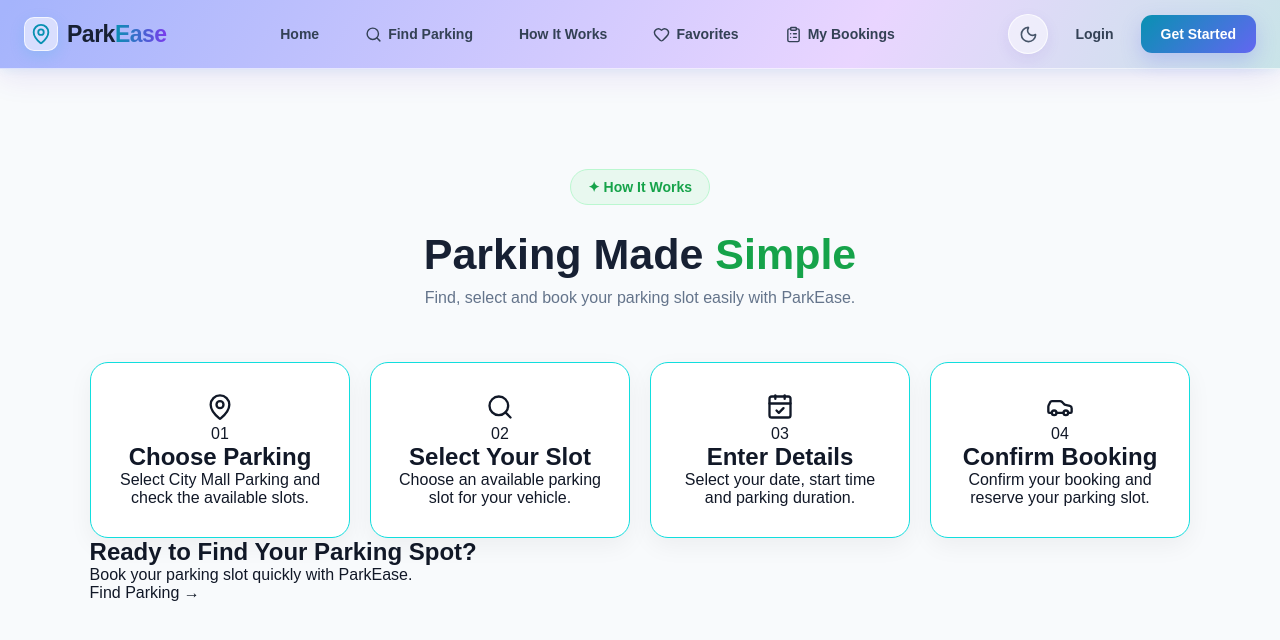
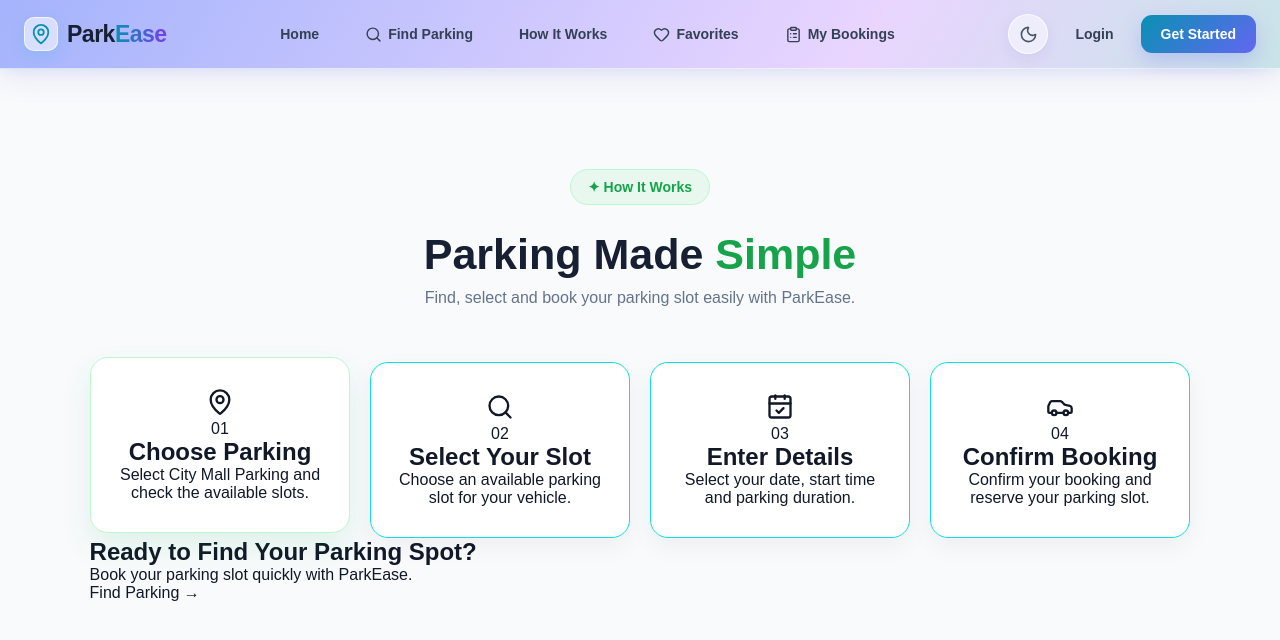
Before and after one commit to dibeyendu-dev/smart-parking-system, a React (Vite) app: page /about in a window 1280 px wide. In both pictures the pointer is over the element 220 px from the left and 450 px from the top of the page. Shown: the top 640 px of the page. Built offline with nearby package versions, Linux system fonts and the light colour scheme.

Commit message:
about css part 7 added

```diff
--- a/src/css/About.css
+++ b/src/css/About.css
@@ -52,3 +52,8 @@
     box-shadow: 0 8px 25px rgba(0, 0, 0, 0.05);
     transition: 0.3s ease;
 }
+.how-step:hover {
+    transform: translateY(-5px);
+    border-color: #bbf7d0;
+    box-shadow: 0 14px 30px rgba(22, 163, 74, 0.1);
+}
```
